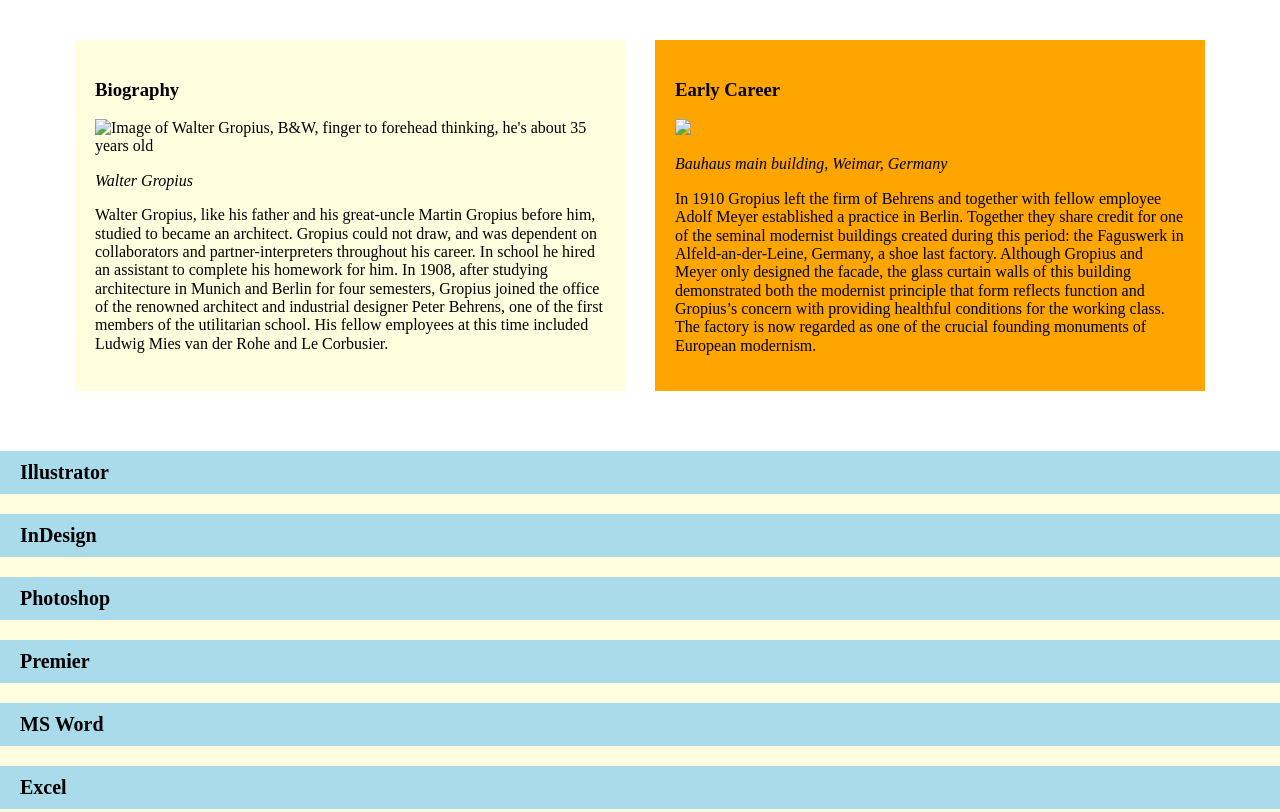
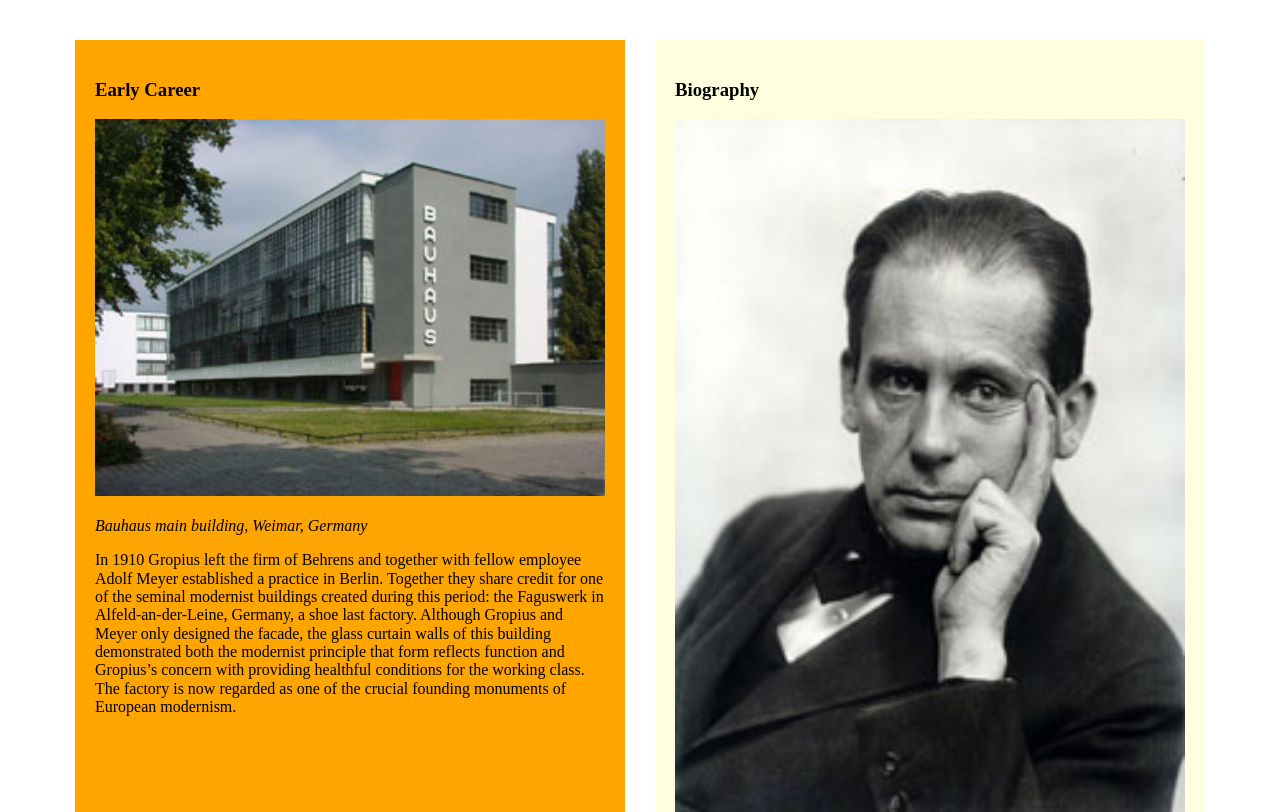
Before and after one commit to Enzo-Aquario/Diogo_TECH272_Spring2024, a plain HTML site: page Project_3_Diogo/flex.html in a window 1280 px wide. Shown: the top 812 px of the page. Drawn offline with Linux system fonts and the light colour scheme; files that its build step writes are made by us from their sources.

Commit message:
My first commit

```diff
--- a/Project_3_Diogo/flex.html
+++ b/Project_3_Diogo/flex.html
@@ -16,7 +16,7 @@
 	figure {margin:0;}
 	section {padding:20px; background-color:orange; width:42.5%;}
 	.yellow {background-color:lightyellow;}
-	.flexcontainer {display:flex; justify-content:center; flex-wrap:wrap; flex-direction:row;
+	.flexcontainer {display:flex; justify-content:center; flex-wrap:wrap; flex-direction:row-reverse;
 	gap:2.5%;}
 	img {width:100%;}
 	figcaption {font-style:italic;}
@@ -30,7 +30,7 @@
 	<section class="yellow">
 	 <h3>Biography</h3>
 	<figure class="fr200">
-	    <img src="../../../Desktop/Diogo_TECH272_Spring2024/Project_2_Diogo/images/WalterGropius-1919x200.jpg"alt="Image of Walter Gropius, B&W, finger to forehead thinking, he's about 35 years old">
+	    <img src="../Project_2_Diogo/images/WalterGropius-1919x200.jpg" jpg alt="Image of Walter Gropius, B&W, finger to forehead thinking, he's about 35 years old">
 		<figcaption>
 			<p>Walter Gropius</p>
 		</figcaption>
@@ -43,7 +43,7 @@
    <h3>Early Career</h3>
 
 	<figure class="fr300">
-		<img src="../../../Desktop/Diogo_TECH272_Spring2024/Project_2_Diogo/images/Bauhausx300.jpg" alt"Bauhaus building with curtain glass walls">
+		<img src="../Project_2_Diogo/images/Bauhausx300.jpg" alt"Bauhaus building with curtain glass walls">
 		<figcaption>
 			<p>Bauhaus main building, Weimar, Germany</p>
 		</figcaption>
```
Also changed, not shown: Project_3_Diogo/floats.html (+2 -2 lines), 2 other files.
